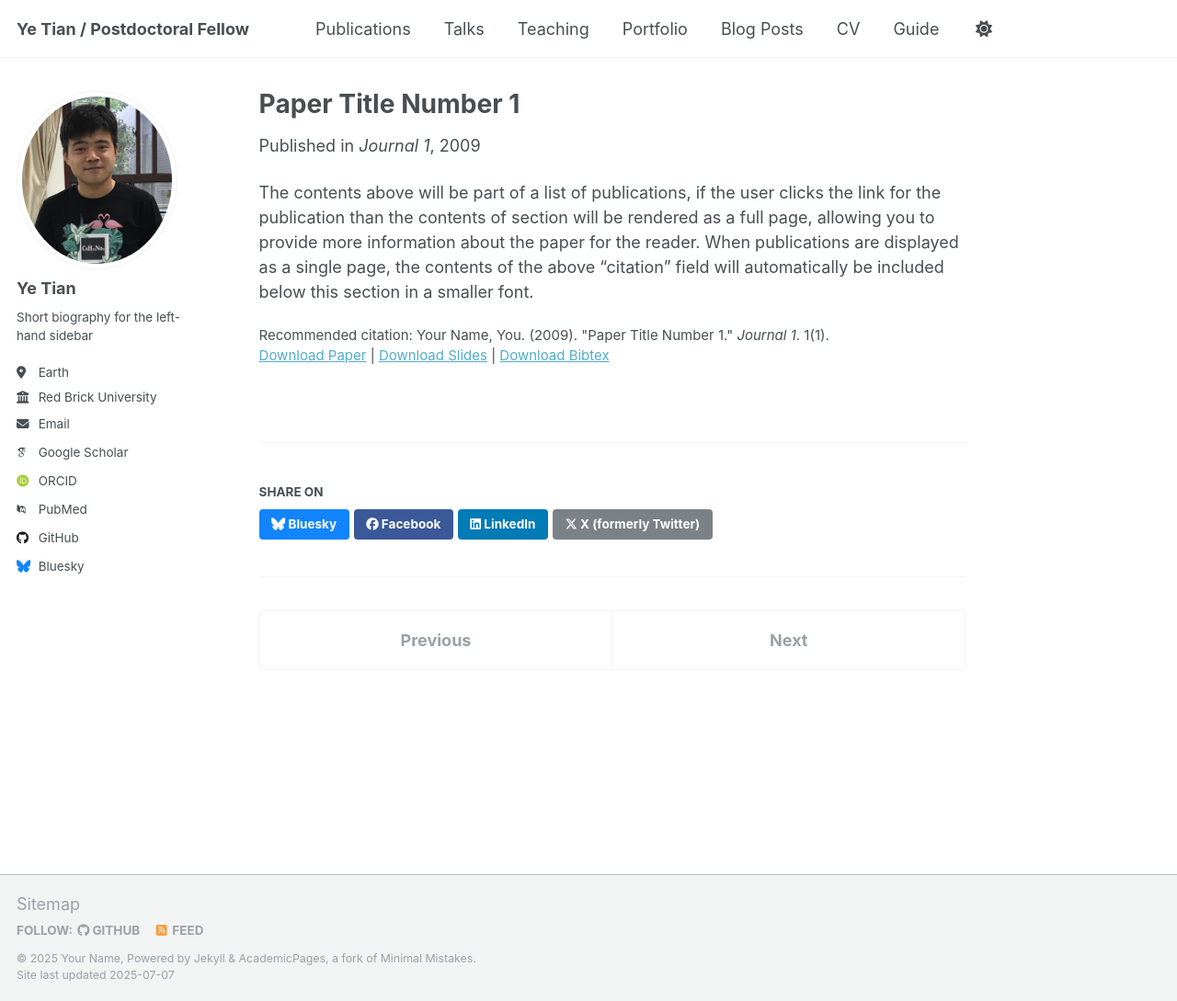
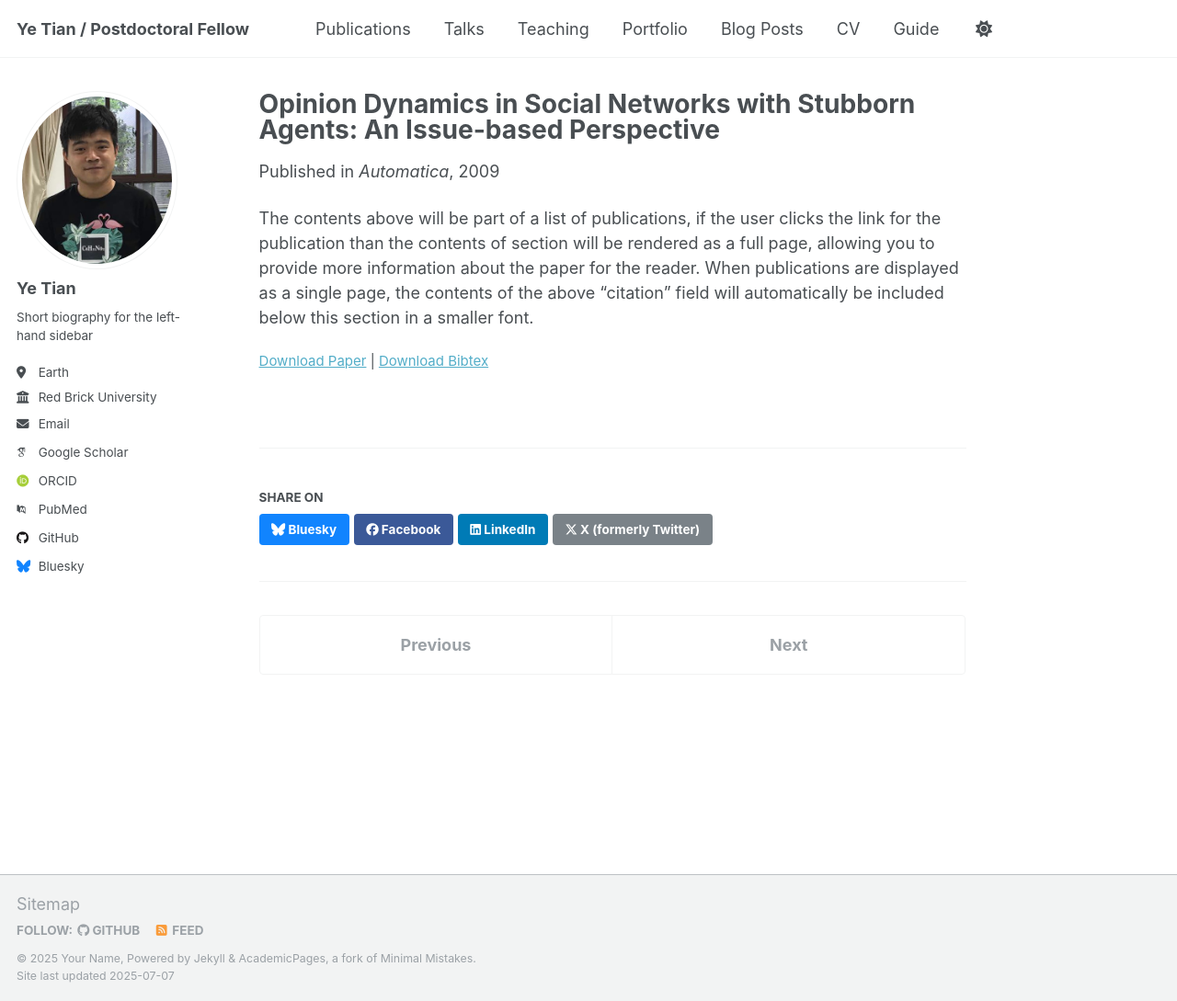
Before and after one commit to tinybeta/tinybeta.github.io, a Jekyll site: the page built from _publications/2009-10-01-paper-title-number-1.md, in a window 1280 px wide and 1089 px high. Shown: the whole window at 92% size. Built offline with Jekyll 4.4.1, drawn with Linux system fonts in a browser that asks for light colours; some web fonts are replaced; a script that is not in the unit is left out.

Commit message:
Update 2009-10-01-paper-title-number-1.md

```diff
--- a/_publications/2009-10-01-paper-title-number-1.md
+++ b/_publications/2009-10-01-paper-title-number-1.md
@@ -1,14 +1,12 @@
 ---
-title: "Paper Title Number 1"
+title: "Opinion Dynamics in Social Networks with Stubborn  Agents: An Issue-based Perspective"
 collection: publications
 category: manuscripts
 permalink: /publication/2009-10-01-paper-title-number-1
 excerpt: 'This paper is about the number 1. The number 2 is left for future work.'
 date: 2009-10-01
-venue: 'Journal 1'
-slidesurl: 'http://academicpages.github.io/files/slides1.pdf'
-paperurl: 'http://academicpages.github.io/files/paper1.pdf'
+venue: 'Automatica'
+paperurl: '[http://academicpages.github.io/files/paper1.pdf](https://www.sciencedirect.com/science/article/pii/S0005109818303339)'
 bibtexurl: 'http://academicpages.github.io/files/bibtex1.bib'
-citation: 'Your Name, You. (2009). &quot;Paper Title Number 1.&quot; <i>Journal 1</i>. 1(1).'
 ---
 The contents above will be part of a list of publications, if the user clicks the link for the publication than the contents of section will be rendered as a full page, allowing you to provide more information about the paper for the reader. When publications are displayed as a single page, the contents of the above "citation" field will automatically be included below this section in a smaller font.
```
